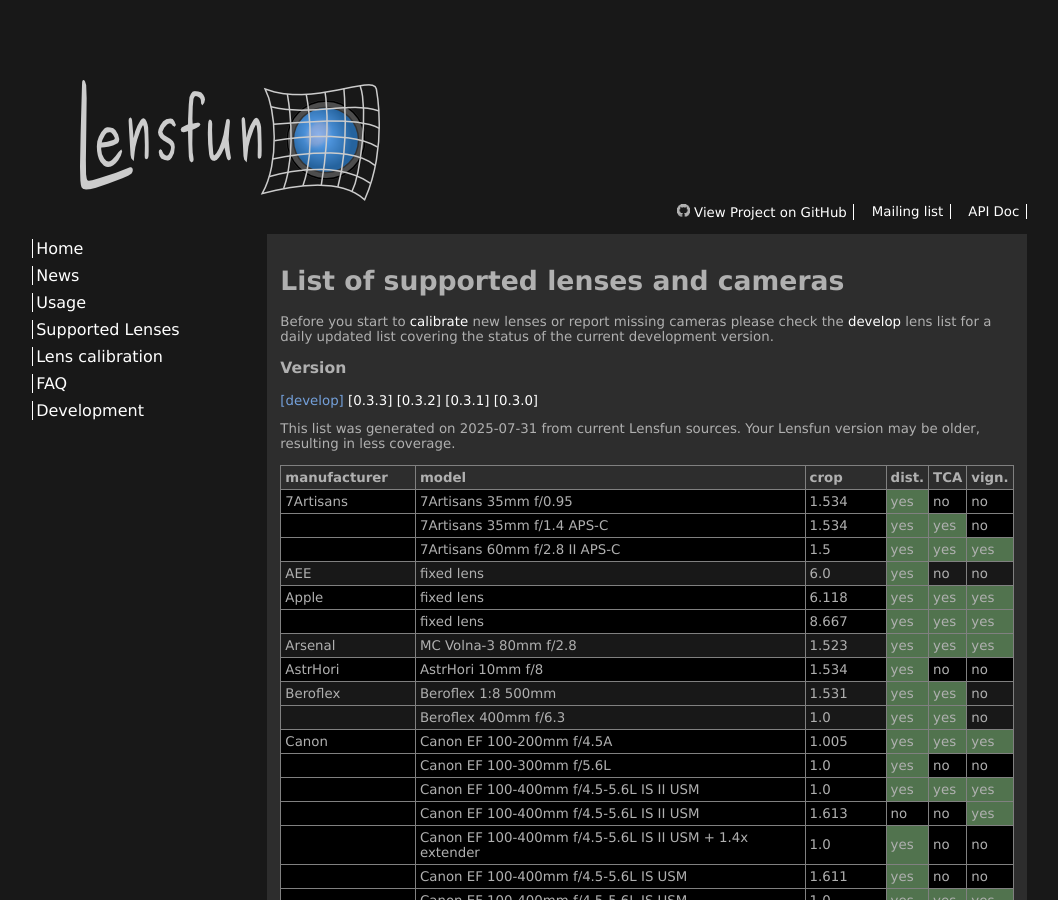
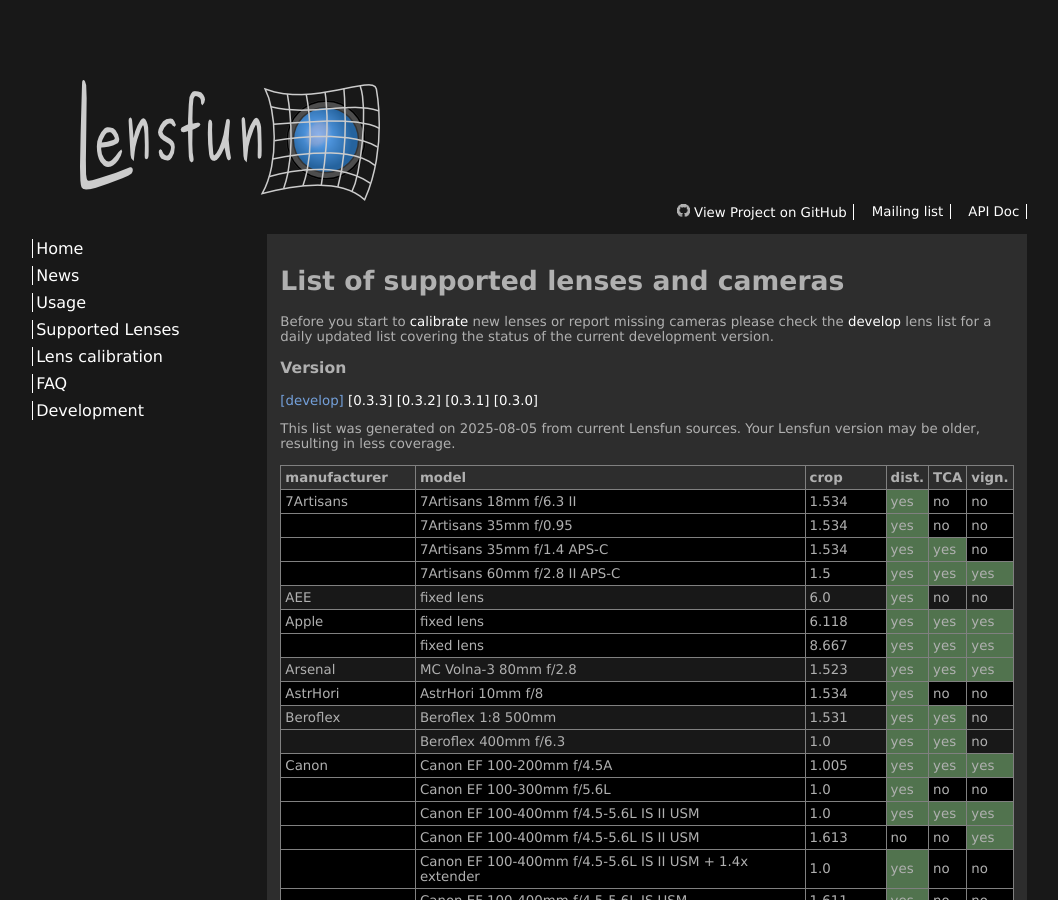
Before and after one commit to lensfun/lensfun.github.io, a Jekyll site: the page built from _posts/lenslist/2999-12-31-Lenslist-master.md, in a window 1280 px wide and 900 px high. Shown: the whole window, without its empty margins (49-1107 px from the left). Built offline with Jekyll 4.4.1, drawn with Linux system fonts in a browser that asks for light colours.

Commit message:
Update master lens list from GitHub Actions

```diff
--- a/_posts/lenslist/2999-12-31-Lenslist-master.md
+++ b/_posts/lenslist/2999-12-31-Lenslist-master.md
@@ -6,9 +6,10 @@ version_tag: develop
 ---
 
 {% include lenslist-overview.md %}
-This list was generated on 2025-07-31 from current Lensfun sources. Your Lensfun version may be older, resulting in less coverage.
+This list was generated on 2025-08-05 from current Lensfun sources. Your Lensfun version may be older, resulting in less coverage.
 <table border='1'><thead><tr><th>manufacturer</th><th>model</th><th>crop</th><th>dist.</th><th>TCA</th><th>vign.</th></tr></thead><tbody>
-<tr class="lenslist-bg1"><td>7Artisans</td><td>7Artisans 35mm f/0.95</td><td>1.534</td><td class="lenslist-highlight lenslist-check">yes</td><td class="lenslist-check">no</td><td class="lenslist-check">no</td></tr>
+<tr class="lenslist-bg1"><td>7Artisans</td><td>7Artisans 18mm f/6.3 II</td><td>1.534</td><td class="lenslist-highlight lenslist-check">yes</td><td class="lenslist-check">no</td><td class="lenslist-check">no</td></tr>
+<tr class="lenslist-bg1"><td></td><td>7Artisans 35mm f/0.95</td><td>1.534</td><td class="lenslist-highlight lenslist-check">yes</td><td class="lenslist-check">no</td><td class="lenslist-check">no</td></tr>
 <tr class="lenslist-bg1"><td></td><td>7Artisans 35mm f/1.4 APS-C</td><td>1.534</td><td class="lenslist-highlight lenslist-check">yes</td><td class="lenslist-highlight lenslist-check">yes</td><td class="lenslist-check">no</td></tr>
 <tr class="lenslist-bg1"><td></td><td>7Artisans 60mm f/2.8 II APS-C</td><td>1.5</td><td class="lenslist-highlight lenslist-check">yes</td><td class="lenslist-highlight lenslist-check">yes</td><td class="lenslist-highlight lenslist-check">yes</td></tr>
 <tr class="lenslist-bg2"><td>AEE</td><td>fixed lens</td><td>6.0</td><td class="lenslist-highlight lenslist-check">yes</td><td class="lenslist-check">no</td><td class="lenslist-check">no</td></tr>
```
